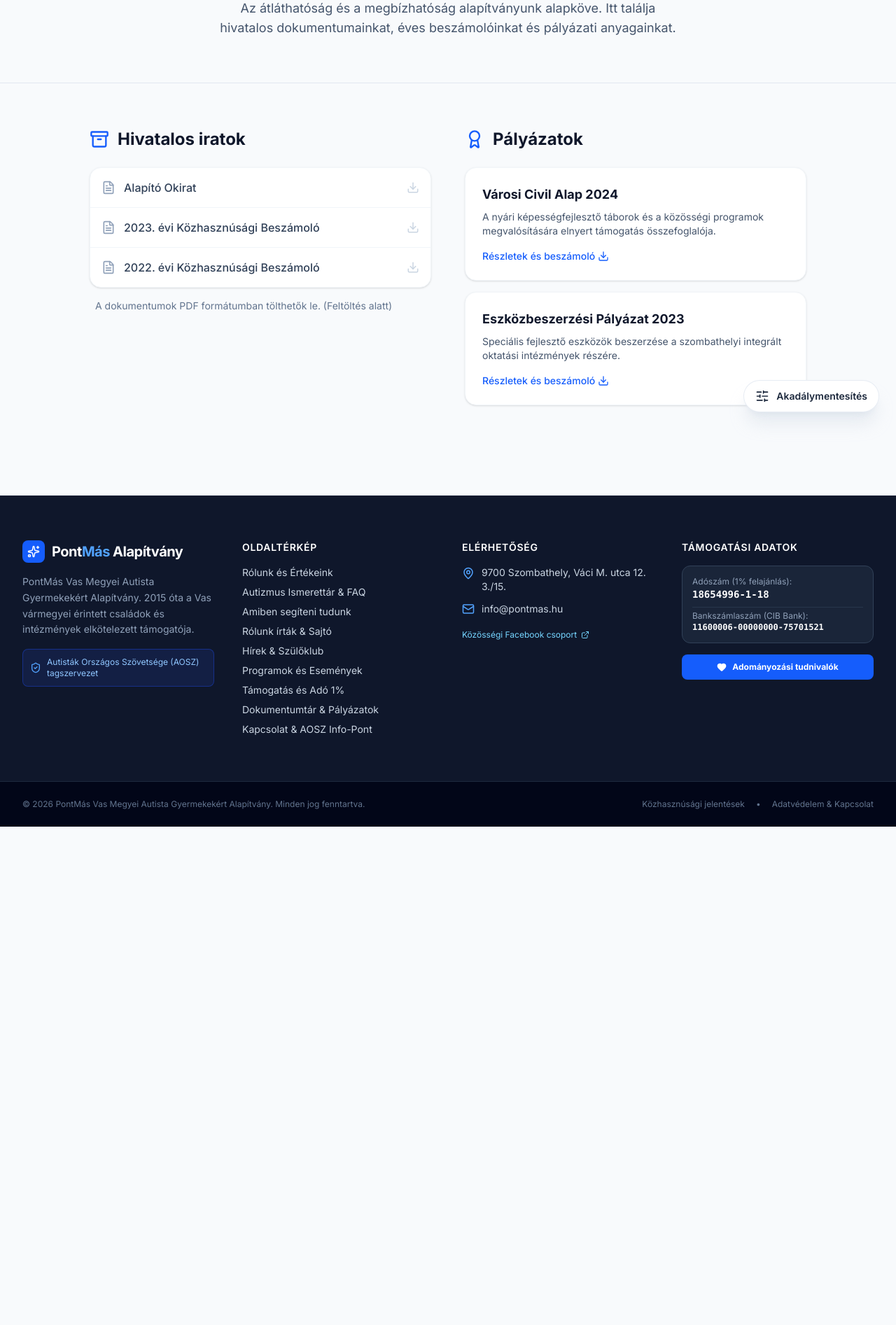
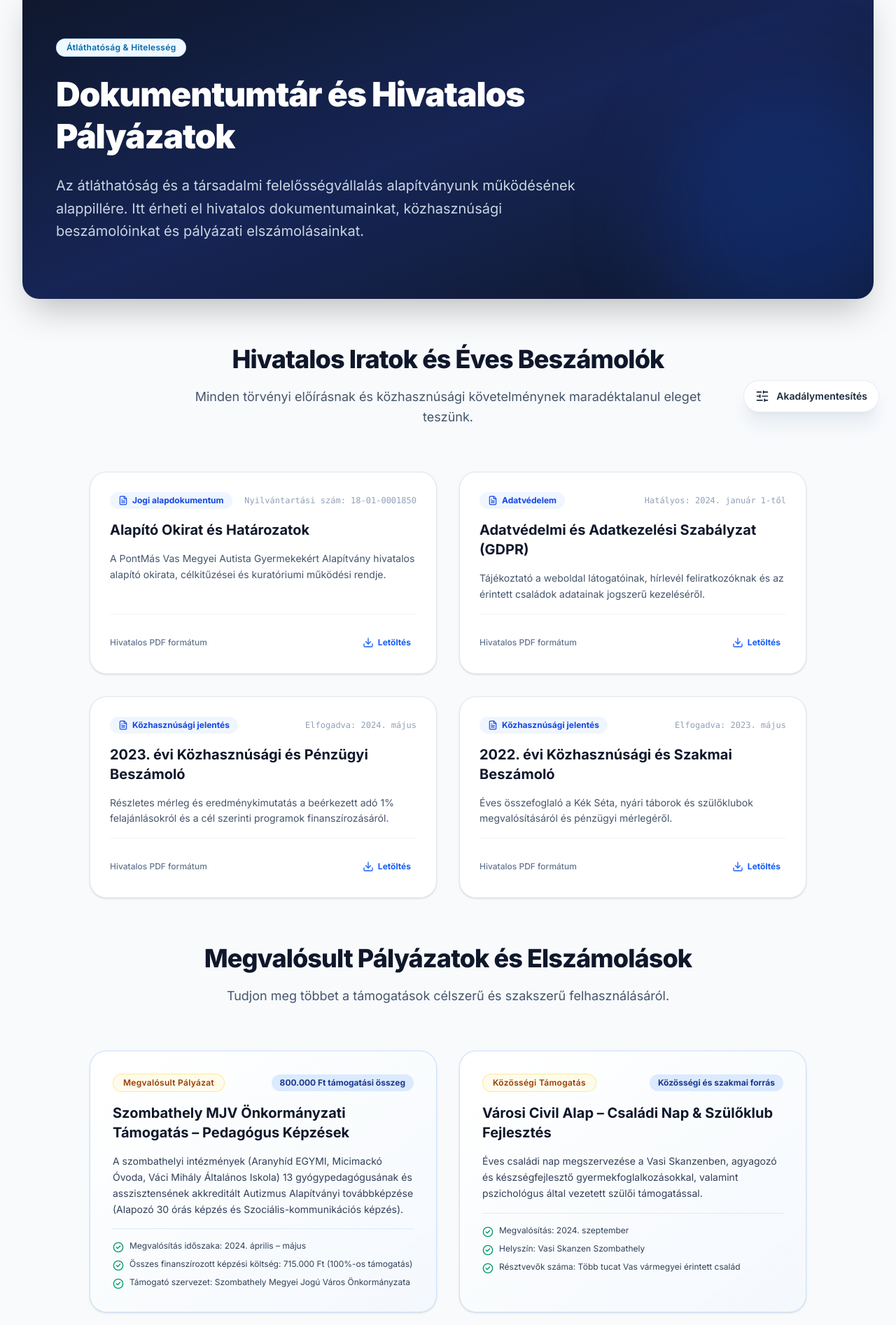
Before and after one commit to pohi99999/pontmas, a Next.js app: page /dokumentumok in a window 1280 px wide. Shown: the part 187-2080 px from the top of the page at 70% size. Before the commit the page ends 1368 px from the top, so only its background shows below. Built offline with nearby package versions, Linux system fonts and the light colour scheme.

Commit message:
feat(docs): Modernize /dokumentumok page with SectionHeader and authentic grant records

```diff
--- a/src/app/dokumentumok/page.tsx
+++ b/src/app/dokumentumok/page.tsx
@@ -1,84 +1,197 @@
-import { FileText, Download, Archive, Award } from 'lucide-react';
+import type { Metadata } from "next";
+import Link from "next/link";
+import { FileText, Download, Archive, Award, ShieldCheck, Sparkles, CheckCircle2, ArrowRight } from 'lucide-react';
+import SectionHeader from '@/components/ui/SectionHeader';
+import Badge from '@/components/ui/Badge';
+import Button from '@/components/ui/Button';
+
+export const metadata: Metadata = {
+  title: "Dokumentumtár & Pályázatok | PontMás Alapítvány",
+  description: "A PontMás Alapítvány hivatalos alapító okirata, közhasznúsági beszámolói, adatvédelmi tájékoztatója és önkormányzati pályázati elszámolásai.",
+  openGraph: {
+    title: "Dokumentumtár & Pályázatok | PontMás Alapítvány",
+    description: "Hivatalos átláthatósági dokumentumok és pályázatok.",
+    url: "https://pontmas.hu/dokumentumok",
+  },
+};
 
 export default function DokumentumokPage() {
+  const officialDocs = [
+    {
+      title: "Alapító Okirat és Határozatok",
+      category: "Jogi alapdokumentum",
+      date: "Nyilvántartási szám: 18-01-0001850",
+      description: "A PontMás Vas Megyei Autista Gyermekekért Alapítvány hivatalos alapító okirata, célkitűzései és kuratóriumi működési rendje.",
+    },
+    {
+      title: "Adatvédelmi és Adatkezelési Szabályzat (GDPR)",
+      category: "Adatvédelem",
+      date: "Hatályos: 2024. január 1-től",
+      description: "Tájékoztató a weboldal látogatóinak, hírlevél feliratkozóknak és az érintett családok adatainak jogszerű kezeléséről.",
+    },
+    {
+      title: "2023. évi Közhasznúsági és Pénzügyi Beszámoló",
+      category: "Közhasznúsági jelentés",
+      date: "Elfogadva: 2024. május",
+      description: "Részletes mérleg és eredménykimutatás a beérkezett adó 1% felajánlásokról és a cél szerinti programok finanszírozásáról.",
+    },
+    {
+      title: "2022. évi Közhasznúsági és Szakmai Beszámoló",
+      category: "Közhasznúsági jelentés",
+      date: "Elfogadva: 2023. május",
+      description: "Éves összefoglaló a Kék Séta, nyári táborok és szülőklubok megvalósításáról és pénzügyi mérlegéről.",
+    },
+  ];
+
+  const grantProjects = [
+    {
+      title: "Szombathely MJV Önkormányzati Támogatás – Pedagógus Képzések",
+      badge: "Megvalósult Pályázat",
+      grantAmount: "800.000 Ft támogatási összeg",
+      description: "A szombathelyi intézmények (Aranyhíd EGYMI, Micimackó Óvoda, Váci Mihály Általános Iskola) 13 gyógypedagógusának és asszisztensének akkreditált Autizmus Alapítványi továbbképzése (Alapozó 30 órás képzés és Szociális-kommunikációs képzés).",
+      details: [
+        "Megvalósítás időszaka: 2024. április – május",
+        "Összes finanszírozott képzési költség: 715.000 Ft (100%-os támogatás)",
+        "Támogató szervezet: Szombathely Megyei Jogú Város Önkormányzata",
+      ],
+    },
+    {
+      title: "Városi Civil Alap – Családi Nap & Szülőklub Fejlesztés",
+      badge: "Közösségi Támogatás",
+      grantAmount: "Közösségi és szakmai forrás",
+      description: "Éves családi nap megszervezése a Vasi Skanzenben, agyagozó és készségfejlesztő gyermekfoglalkozásokkal, valamint pszichológus által vezetett szülői támogatással.",
+      details: [
+        "Megvalósítás: 2024. szeptember",
+        "Helyszín: Vasi Skanzen Szombathely",
+        "Résztvevők száma: Több tucat Vas vármegyei érintett család",
+      ],
+    },
+  ];
+
   return (
-    <div className="pb-16">
-      {/* Fejléc szekció */}
-      <section className="bg-slate-50 pt-12 pb-16 border-b border-slate-200">
-        <div className="container mx-auto px-4 text-center">
-          <h1 className="text-4xl font-extrabold text-slate-900 mb-4">Dokumentumtár és Pályázatok</h1>
-          <p className="max-w-2xl mx-auto text-lg text-slate-600">
-            Az átláthatóság és a megbízhatóság alapítványunk alapköve. Itt találja hivatalos dokumentumainkat, éves beszámolóinkat és pályázati anyagainkat.
-          </p>
+    <div className="flex flex-col gap-16 py-12 md:py-20">
+      {/* 1. Fejléc */}
+      <section className="container mx-auto px-4 sm:px-6 lg:px-8">
+        <div className="relative overflow-hidden rounded-3xl bg-gradient-to-br from-slate-900 via-blue-950 to-slate-900 px-6 py-16 sm:px-12 sm:py-20 text-white shadow-2xl">
+          <div className="relative z-10 max-w-3xl space-y-6">
+            <Badge variant="info">Átláthatóság & Hitelesség</Badge>
+            <h1 className="text-3xl sm:text-4xl lg:text-5xl font-black tracking-tight text-white leading-tight">
+              Dokumentumtár és Hivatalos Pályázatok
+            </h1>
+            <p className="text-lg sm:text-xl text-slate-300 leading-relaxed">
+              Az átláthatóság és a társadalmi felelősségvállalás alapítványunk működésének alappillére. Itt érheti el hivatalos dokumentumainkat, közhasznúsági beszámolóinkat és pályázati elszámolásainkat.
+            </p>
+          </div>
+          <div className="absolute -right-20 -bottom-20 w-96 h-96 rounded-full bg-blue-600/20 blur-3xl pointer-events-none" />
         </div>
       </section>
 
-      {/* Tartalmi szekció */}
-      <section className="container mx-auto px-4 py-16">
-        <div className="max-w-5xl mx-auto grid md:grid-cols-2 gap-12">
+      {/* 2. Hivatalos Iratok & Beszámolók */}
+      <section className="container mx-auto px-4 sm:px-6 lg:px-8 space-y-12">
+        <SectionHeader
+          title="Hivatalos Iratok és Éves Beszámolók"
+          subtitle="Minden törvényi előírásnak és közhasznúsági követelménynek maradéktalanul eleget teszünk."
+          center
+        />
 
-          {/* Hivatalos Iratok és Beszámolók */}
-          <div>
-            <div className="flex items-center mb-6">
-              <Archive className="text-blue-600 mr-3" size={28} />
-              <h2 className="text-2xl font-bold text-slate-900">Hivatalos iratok</h2>
-            </div>
-            <div className="bg-white rounded-2xl shadow-sm border border-slate-100 overflow-hidden">
-              <ul className="divide-y divide-slate-100">
-                <li className="p-4 hover:bg-slate-50 transition-colors flex items-center justify-between group cursor-pointer">
-                  <div className="flex items-center">
-                    <FileText className="text-slate-400 mr-3 group-hover:text-blue-600 transition-colors" size={20} />
-                    <span className="font-medium text-slate-700 group-hover:text-blue-700 transition-colors">Alapító Okirat</span>
-                  </div>
-                  <Download className="text-slate-300 group-hover:text-blue-600 transition-colors" size={18} />
-                </li>
-                <li className="p-4 hover:bg-slate-50 transition-colors flex items-center justify-between group cursor-pointer">
-                  <div className="flex items-center">
-                    <FileText className="text-slate-400 mr-3 group-hover:text-blue-600 transition-colors" size={20} />
-                    <span className="font-medium text-slate-700 group-hover:text-blue-700 transition-colors">2023. évi Közhasznúsági Beszámoló</span>
-                  </div>
-                  <Download className="text-slate-300 group-hover:text-blue-600 transition-colors" size={18} />
-                </li>
-                <li className="p-4 hover:bg-slate-50 transition-colors flex items-center justify-between group cursor-pointer">
-                  <div className="flex items-center">
-                    <FileText className="text-slate-400 mr-3 group-hover:text-blue-600 transition-colors" size={20} />
-                    <span className="font-medium text-slate-700 group-hover:text-blue-700 transition-colors">2022. évi Közhasznúsági Beszámoló</span>
-                  </div>
-                  <Download className="text-slate-300 group-hover:text-blue-600 transition-colors" size={18} />
-                </li>
-              </ul>
-            </div>
-            <p className="text-sm text-slate-500 mt-4 px-2">A dokumentumok PDF formátumban tölthetők le. (Feltöltés alatt)</p>
-          </div>
+        <div className="grid grid-cols-1 md:grid-cols-2 gap-8 max-w-5xl mx-auto">
+          {officialDocs.map((doc, index) => (
+            <div
+              key={index}
+              className="flex flex-col justify-between rounded-3xl border border-slate-200 bg-white p-7 shadow-sm hover:shadow-md transition-all group"
+            >
+              <div className="space-y-4">
+                <div className="flex items-center justify-between">
+                  <span className="inline-flex items-center gap-1.5 text-xs font-bold text-blue-700 bg-blue-50 px-3 py-1 rounded-full">
+                    <FileText className="h-3.5 w-3.5" />
+                    {doc.category}
+                  </span>
+                  <span className="text-xs text-slate-400 font-mono">{doc.date}</span>
+                </div>
 
-          {/* Pályázatok és Támogatások */}
-          <div>
-            <div className="flex items-center mb-6">
-              <Award className="text-blue-600 mr-3" size={28} />
-              <h2 className="text-2xl font-bold text-slate-900">Pályázatok</h2>
-            </div>
-            <div className="space-y-4">
-              <div className="bg-white p-6 rounded-2xl shadow-sm border border-slate-100 hover:shadow-md transition-shadow">
-                <h3 className="text-lg font-bold text-slate-900 mb-2">Városi Civil Alap 2024</h3>
-                <p className="text-slate-600 text-sm mb-4">
-                  A nyári képességfejlesztő táborok és a közösségi programok megvalósítására elnyert támogatás összefoglalója.
+                <h3 className="text-xl font-bold text-slate-900 group-hover:text-blue-700 transition-colors">
+                  {doc.title}
+                </h3>
+
+                <p className="text-sm text-slate-600 leading-relaxed">
+                  {doc.description}
                 </p>
-                <button className="text-blue-600 font-medium text-sm flex items-center hover:text-blue-800 transition-colors">
-                  Részletek és beszámoló <Download className="ml-1" size={16} />
-                </button>
               </div>
-              <div className="bg-white p-6 rounded-2xl shadow-sm border border-slate-100 hover:shadow-md transition-shadow">
-                <h3 className="text-lg font-bold text-slate-900 mb-2">Eszközbeszerzési Pályázat 2023</h3>
-                <p className="text-slate-600 text-sm mb-4">
-                  Speciális fejlesztő eszközök beszerzése a szombathelyi integrált oktatási intézmények részére.
-                </p>
-                <button className="text-blue-600 font-medium text-sm flex items-center hover:text-blue-800 transition-colors">
-                  Részletek és beszámoló <Download className="ml-1" size={16} />
+
+              <div className="pt-6 mt-4 border-t border-slate-100 flex items-center justify-between">
+                <span className="text-xs text-slate-500 font-medium">Hivatalos PDF formátum</span>
+                <button
+                  type="button"
+                  onClick={() => alert("A dokumentum letöltése hamarosan elérhető, vagy kérhető az info@pontmas.hu címen!")}
+                  className="inline-flex items-center gap-1.5 text-xs font-bold text-blue-600 hover:text-blue-800 transition-colors p-2 rounded-lg hover:bg-blue-50 cursor-pointer"
+                >
+                  <Download className="h-4 w-4" />
+                  <span>Letöltés</span>
                 </button>
               </div>
             </div>
+          ))}
+        </div>
+      </section>
+
+      {/* 3. Pályázatok és Önkormányzati Támogatások */}
+      <section className="container mx-auto px-4 sm:px-6 lg:px-8 space-y-12">
+        <SectionHeader
+          title="Megvalósult Pályázatok és Elszámolások"
+          subtitle="Tudjon meg többet a támogatások célszerű és szakszerű felhasználásáról."
+          center
+        />
+
+        <div className="grid grid-cols-1 md:grid-cols-2 gap-8 max-w-5xl mx-auto">
+          {grantProjects.map((project, index) => (
+            <div
+              key={index}
+              className="flex flex-col justify-between rounded-3xl border border-blue-200/80 bg-gradient-to-br from-white to-blue-50/40 p-8 shadow-sm space-y-6"
+            >
+              <div className="space-y-4">
+                <div className="flex items-center justify-between">
+                  <Badge variant="warning">{project.badge}</Badge>
+                  <span className="text-xs font-bold text-blue-900 bg-blue-100 px-3 py-1 rounded-full">
+                    {project.grantAmount}
+                  </span>
+                </div>
+
+                <h3 className="text-xl font-bold text-slate-900">
+                  {project.title}
+                </h3>
+
+                <p className="text-sm text-slate-700 leading-relaxed">
+                  {project.description}
+                </p>
+
+                <div className="border-t border-blue-100 pt-4 space-y-2">
+                  {project.details.map((detail, dIdx) => (
+                    <div key={dIdx} className="flex items-start gap-2 text-xs text-slate-700">
+                      <CheckCircle2 className="h-4 w-4 text-emerald-600 flex-shrink-0 mt-0.5" />
+                      <span>{detail}</span>
+                    </div>
+                  ))}
+                </div>
+              </div>
+            </div>
+          ))}
+        </div>
+      </section>
+
+      {/* 4. Kapcsolat / Kérdés */}
+      <section className="container mx-auto px-4 sm:px-6 lg:px-8">
+        <div className="rounded-3xl bg-slate-900 p-8 sm:p-12 text-white flex flex-col md:flex-row items-center justify-between gap-8 shadow-xl">
+          <div className="space-y-3 max-w-2xl">
+            <h3 className="text-2xl sm:text-3xl font-black">További hivatalos információt keres?</h3>
+            <p className="text-slate-300 text-sm sm:text-base leading-relaxed">
+              Kérdéseivel, szakmai együttműködési javaslataival forduljon bizalommal Kuratóriumunkhoz az info@pontmas.hu címen vagy kapcsolatfelvételi űrlapunkon keresztül!
+            </p>
           </div>
-
+          <div className="flex flex-wrap gap-4 flex-shrink-0">
+            <Button href="/kapcsolat" variant="primary" className="bg-blue-600 hover:bg-blue-500 text-white font-bold px-6 py-3">
+              Kapcsolatfelvétel
+            </Button>
+          </div>
         </div>
       </section>
     </div>
```
